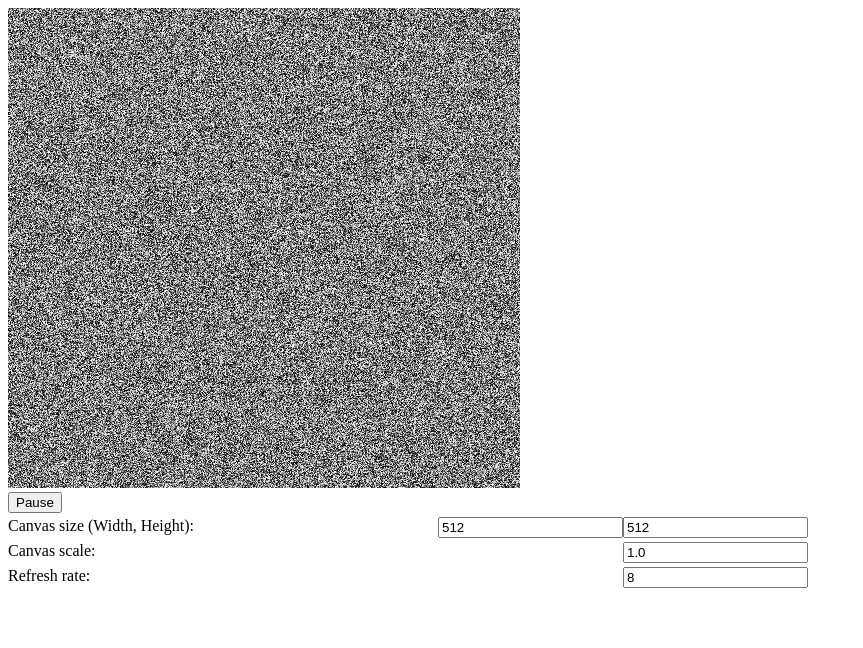
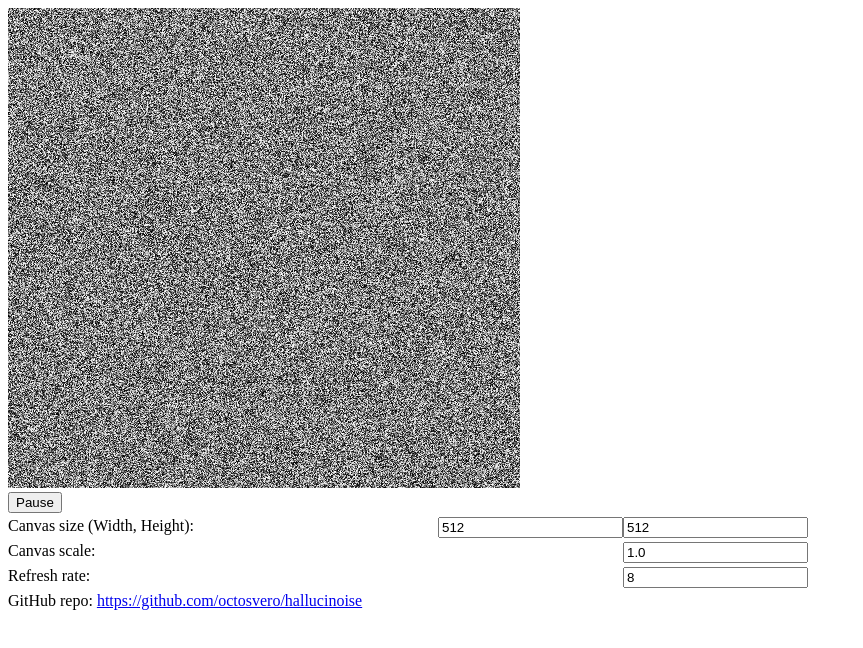
Before and after one commit to octosvero/hallucinoise, a plain HTML site: page index.html in a window 1280 px wide. Shown: the whole page, without its empty margins (0-863 px from the left). Drawn offline with Linux system fonts and the light colour scheme.

Commit message:
Add GitHub repo link

```diff
--- a/index.html
+++ b/index.html
@@ -31,6 +31,10 @@
             <span>Refresh rate:</span>
             <input class="value" type="text" id="inp-refreshrate" value="8"/>
         </div>
+
+        <div class="entry">
+            <span>GitHub repo: <a href="https://github.com/octosvero/hallucinoise">https://github.com/octosvero/hallucinoise</a></span>
+        </div>
     </div>
     <script src="index.js"></script>
 </body>
```
